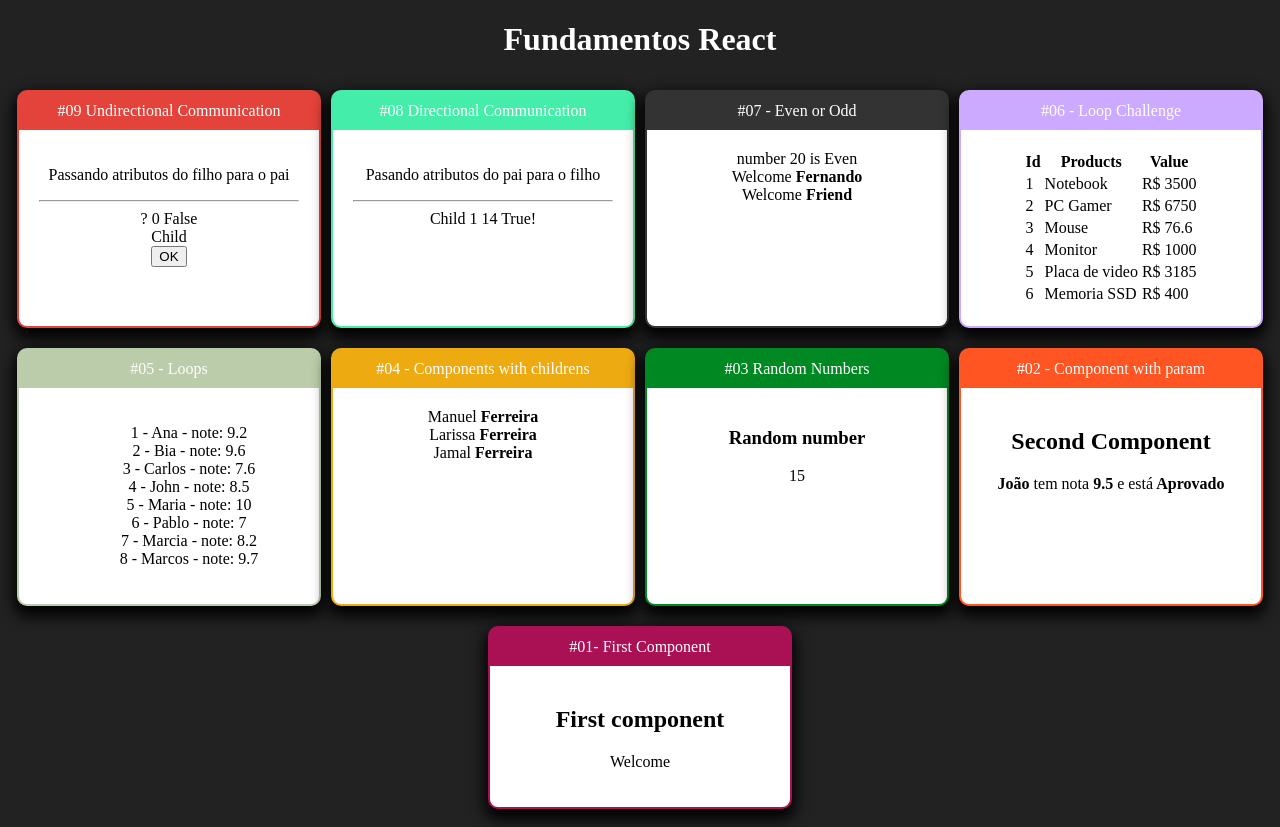
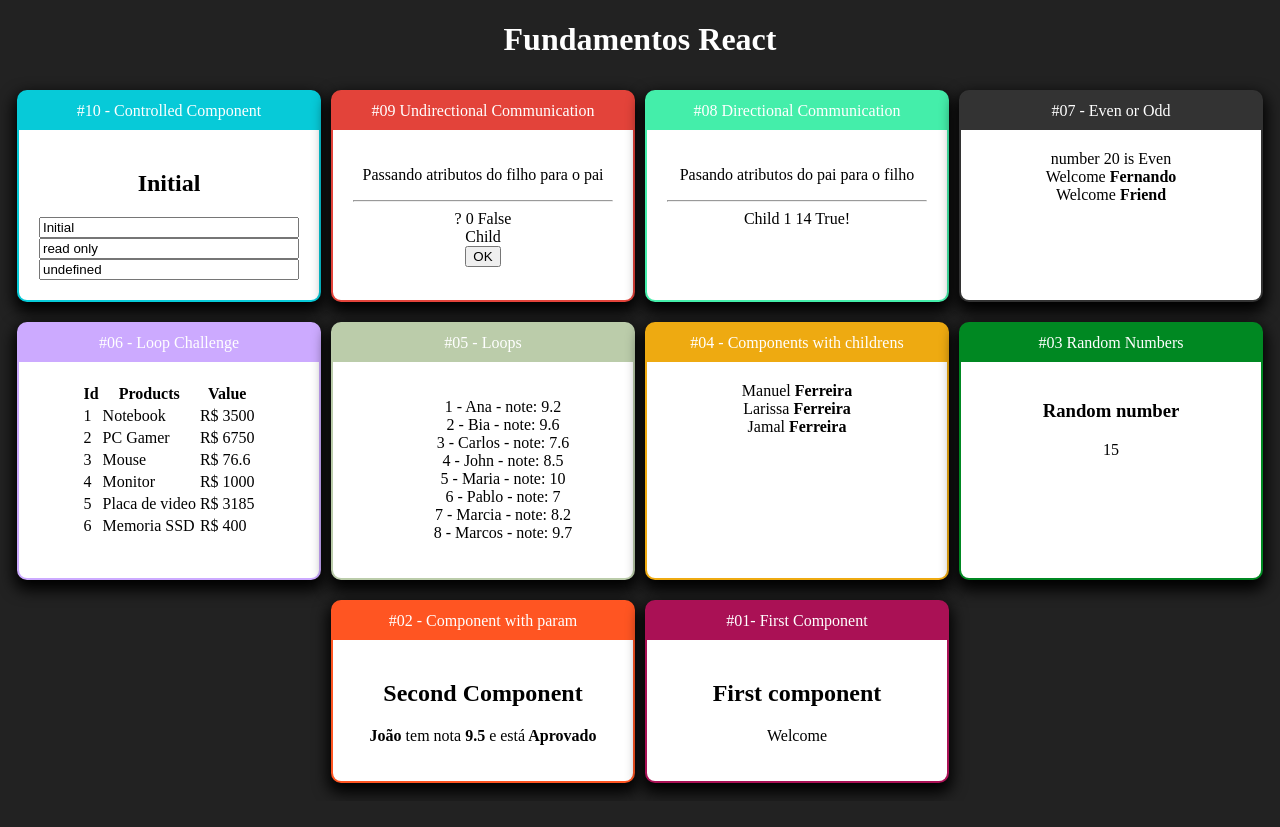
Before and after one commit to alan-pascke/fundamentos-react, a React (Create React App) app: page / in a window 1280 px wide. After the commit the page ends 801 px from the top, so only its background shows below. Built offline with nearby package versions, Linux system fonts and the light colour scheme.

Commit message:
Card componente controlado

```diff
--- a/src/App.jsx
+++ b/src/App.jsx
@@ -13,12 +13,16 @@ import EvenOrOdd from "./components/conditional/EvenOrOdd";
 import UserInfo from "./components/conditional/UserInfo";
 import Direct from "./components/communication/Direct";
 import Undirect from "./components/communication/Undirect";
+import Input from "./components/form/Input";
 
 export default () =>{
     return (
         <div className='App'>
             <h1>Fundamentos React</h1>
             <div className="Cards">
+                <Card title='#10 - Controlled Component' color='#07CAD8'>
+                    <Input></Input>
+                </Card>
                 <Card title='#09 Undirectional Communication' color='#E3433A'>
                 <p>Passando atributos do filho para o pai</p>
                 <hr/>
--- /dev/null
+++ b/src/components/form/Input.jsx
@@ -0,0 +1,25 @@
+/* eslint-disable import/no-anonymous-default-export */
+import React, {useState} from "react";
+
+export default porps => {
+
+    let [value, setValue] = useState('Initial')
+
+    function whenChange(e){
+        setValue(e.target.value)
+    }
+
+    return(
+        <div>
+            <h2>{value}</h2>
+            <div style={{
+                display: 'flex',
+                flexDirection: 'column'
+            }}>
+                <input type="text" value={value} onChange={whenChange}/>
+                <input type="text" value={'read only'} readOnly />
+                <input type="text" value={undefined + ''} />
+            </div>
+        </div>
+    )
+}
```
